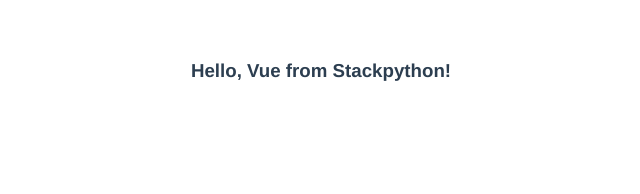
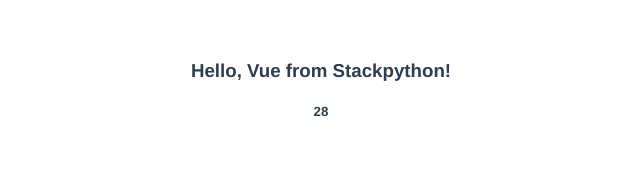
Before and after one commit to stackpython/toss_a_coin, a Vue app: page / in a window 1280 px wide. Shown: the top 194 px of the page, without its empty margins (319-959 px from the left). Built offline with nearby package versions, Linux system fonts and the light colour scheme.

Commit message:
computed functions

```diff
--- a/src/App.vue
+++ b/src/App.vue
@@ -1,5 +1,6 @@
 <template>
   <h3> {{ message }} </h3>
+  <h5> {{ length }} </h5>
 </template>
 
 <script>
@@ -10,6 +11,11 @@
     return {
       message: 'Hello, Vue from Stackpython!'
     };
+  },
+  computed: {
+    length() {
+      return this.message.length;
+    }
   }
 }
 </script>
```
